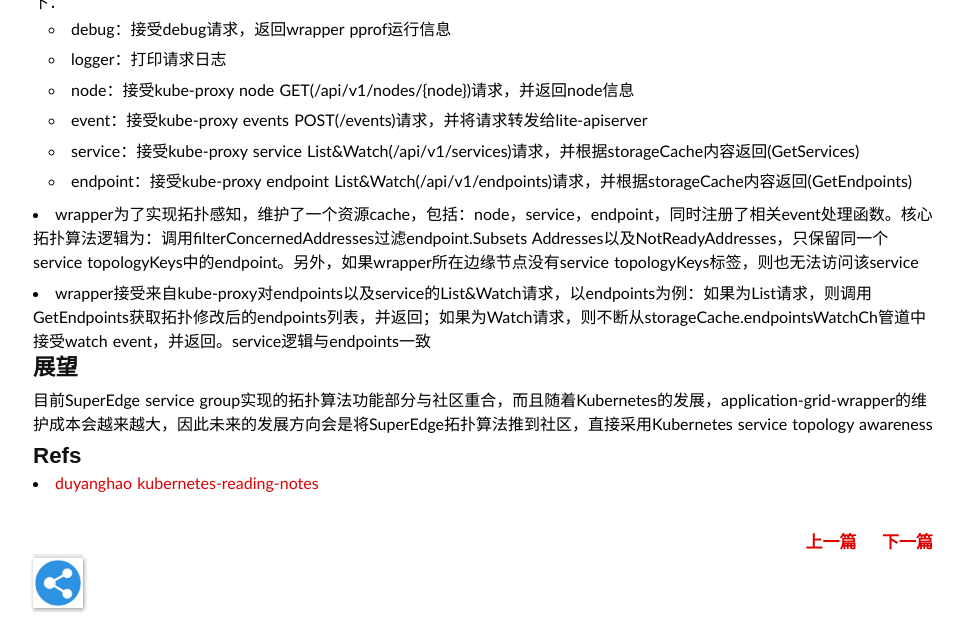
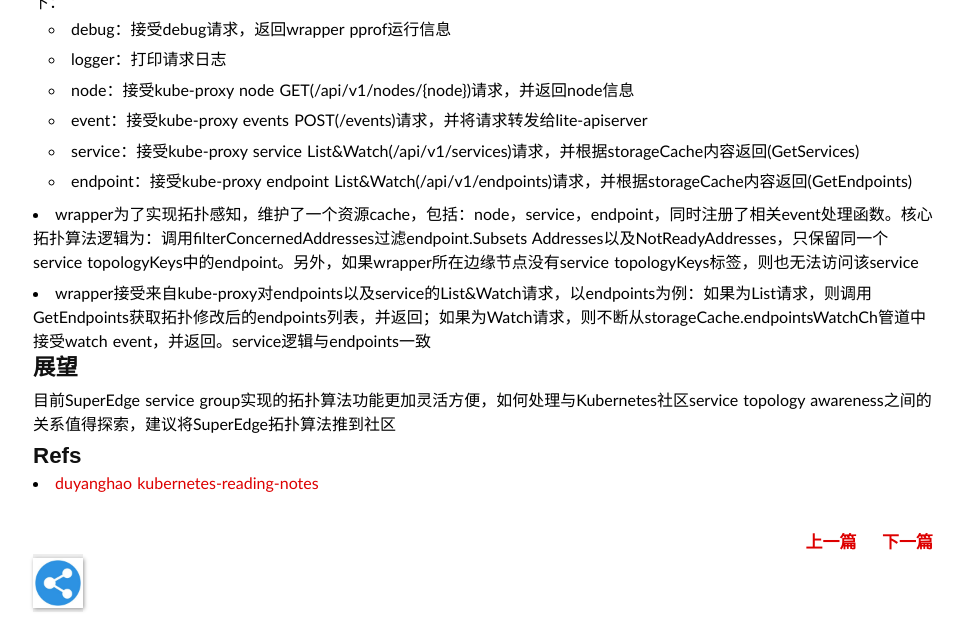
Before and after one commit to duyanghao/duyanghao.github.io, a Jekyll site: the page built from _posts/2021-3-4-superedge-application-grid-wrapper.md, in a window 1280 px wide and 900 px high, scrolled down 22380 px, cut to the strip 0-618 px from the top of the window. Shown: the whole strip, without its empty margins (157-1121 px from the left). Built offline with Jekyll 4.4.1, drawn with Linux system fonts in a browser that asks for light colours; some web fonts are replaced; comment, search, counter and statistics services are not loaded.

Commit message:
update superedge intros
Signed-off-by: duyanghao <1294057873@qq.com>

```diff
--- a/_posts/2021-3-4-superedge-application-grid-wrapper.md
+++ b/_posts/2021-3-4-superedge-application-grid-wrapper.md
@@ -1082,7 +1082,7 @@ interceptServiceRequest逻辑与interceptEndpointsRequest一致，这里不再
 
 ## 展望
 
-目前SuperEdge service group实现的拓扑算法功能部分与社区重合，而且随着Kubernetes的发展，application-grid-wrapper的维护成本会越来越大，因此未来的发展方向会是将SuperEdge拓扑算法推到社区，直接采用Kubernetes service topology awareness
+目前SuperEdge service group实现的拓扑算法功能更加灵活方便，如何处理与Kubernetes社区service topology awareness之间的关系值得探索，建议将SuperEdge拓扑算法推到社区
 
 ## Refs
 
```
